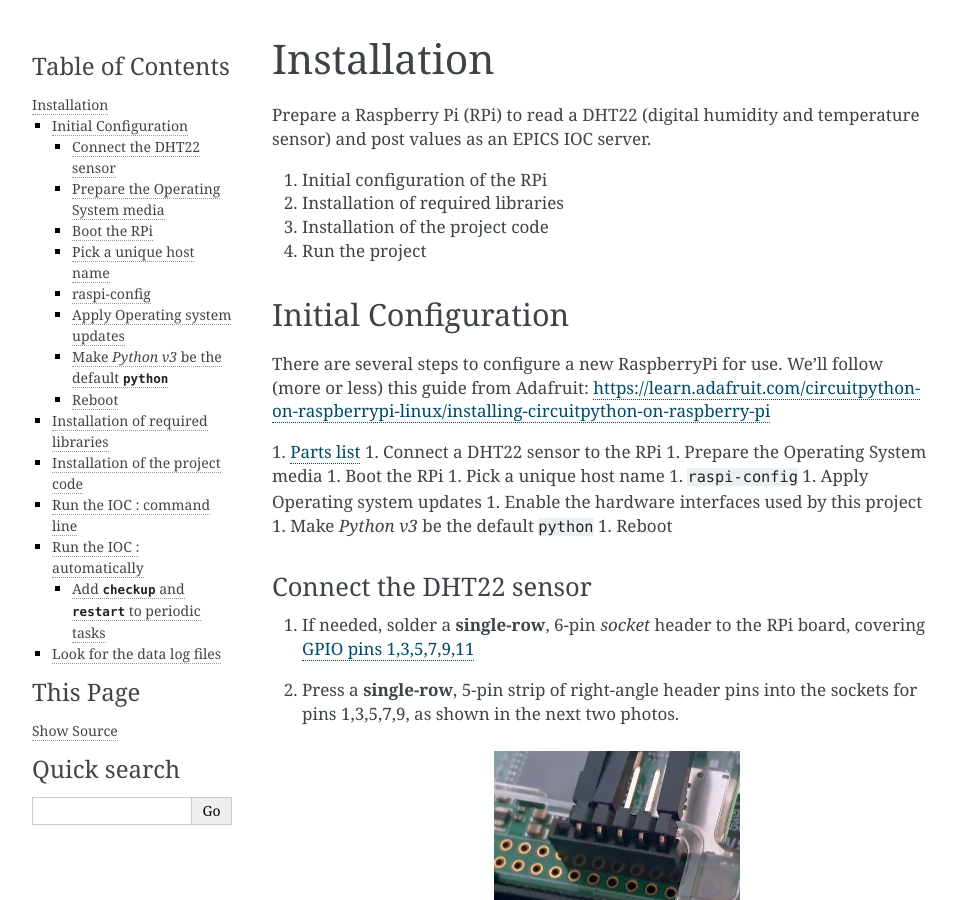
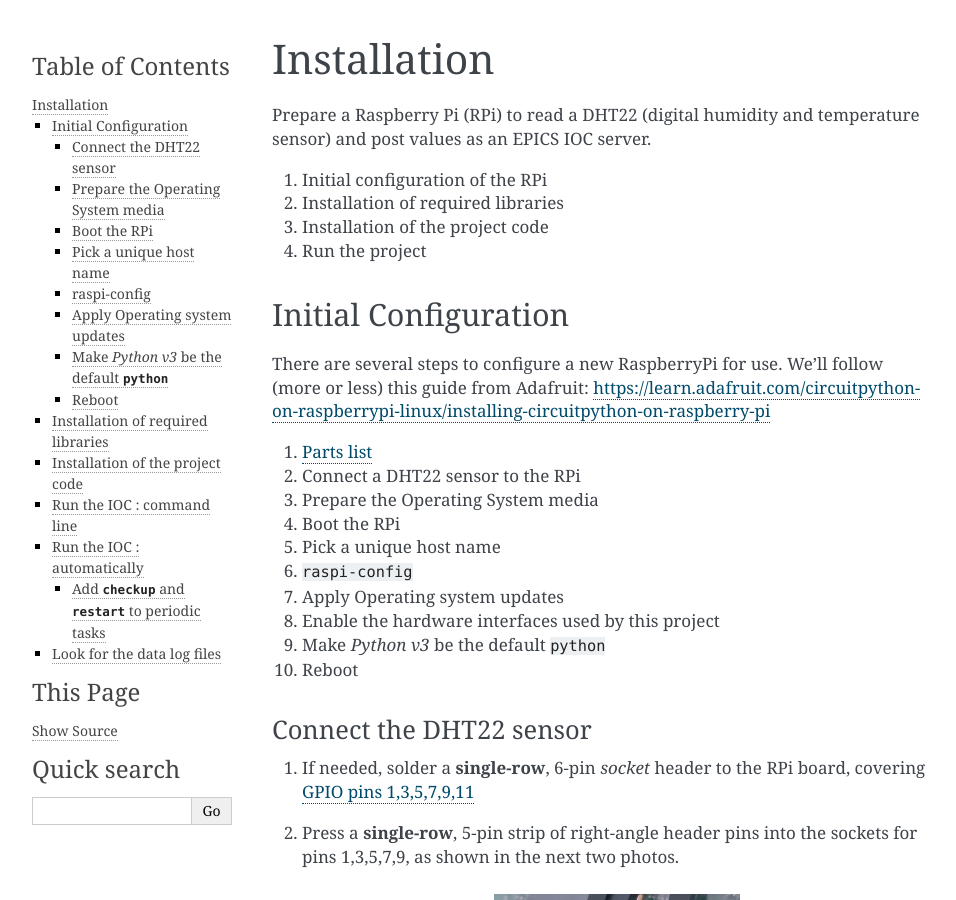
Before and after one commit to prjemian/dhtioc, a Sphinx documentation site: the page built from docs/source/install.rst, in a window 1280 px wide and 900 px high. Shown: the whole window, without its empty margins (148-1104 px from the left). Built offline with Sphinx 7.4.7, drawn with Linux system fonts in a browser that asks for light colours.

Commit message:
DOC #43 indices

```diff
--- a/docs/source/install.rst
+++ b/docs/source/install.rst
@@ -16,16 +16,16 @@ There are several steps to configure a new RaspberryPi for use.
 We'll follow (more or less) this guide from Adafruit:
 https://learn.adafruit.com/circuitpython-on-raspberrypi-linux/installing-circuitpython-on-raspberry-pi
 
-1. :ref:`Parts list <partslist>`
-1. Connect a DHT22 sensor to the RPi
-1. Prepare the Operating System media
-1. Boot the RPi
-1. Pick a unique host name
-1. ``raspi-config``
-1. Apply Operating system updates
-1. Enable the hardware interfaces used by this project
-1. Make *Python v3* be the default ``python``
-1. Reboot
+#. :ref:`Parts list <partslist>`
+#. Connect a DHT22 sensor to the RPi
+#. Prepare the Operating System media
+#. Boot the RPi
+#. Pick a unique host name
+#. ``raspi-config``
+#. Apply Operating system updates
+#. Enable the hardware interfaces used by this project
+#. Make *Python v3* be the default ``python``
+#. Reboot
 
 Connect the DHT22 sensor
 ------------------------
```
Also changed, not shown: other parts of docs/source/install.rst (+5 -0 lines), docs/source/index.rst (+11 -11 lines), docs/source/parts.rst (+14 -2 lines).
